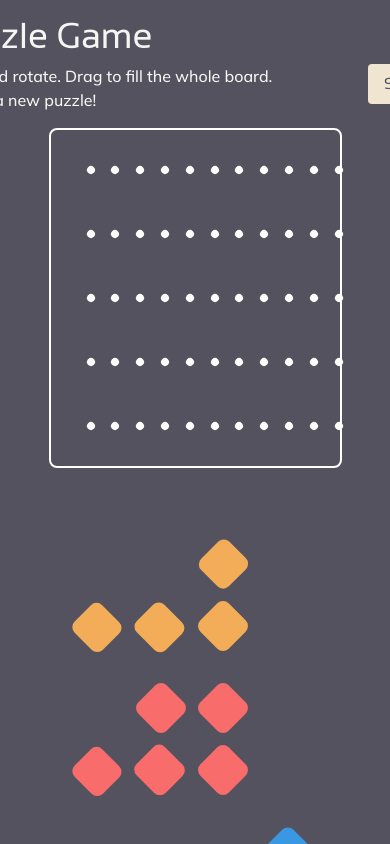
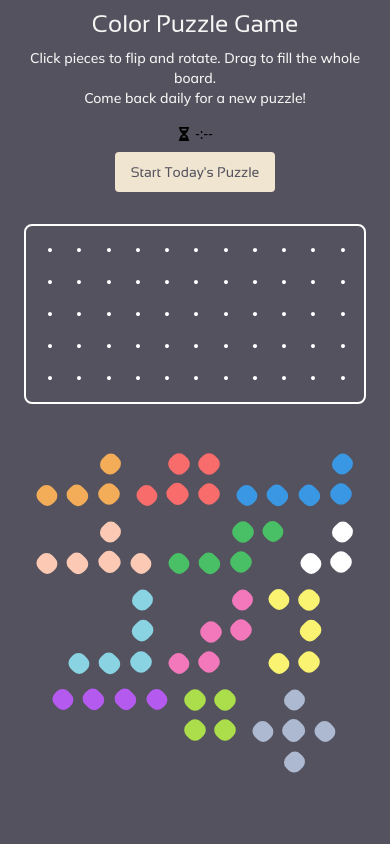
Before and after one commit to andrwyoung/color-puzzle, a React (Vite) app: page / in a window 390 px wide. Built offline with nearby package versions, Linux system fonts and the light colour scheme.

Commit message:
ui responsiveness (#1) - imperfect

```diff
--- a/src/components/drag-and-drop/droppable-board.tsx
+++ b/src/components/drag-and-drop/droppable-board.tsx
@@ -6,13 +6,15 @@ import React from "react";
 type DroppableBoardProps = {
   id: string;
   children: React.ReactNode;
+  cellSize: number;
 };
 
-export function DroppableBoard({ id, children }: DroppableBoardProps) {
+export function DroppableBoard({ id, children, cellSize }: DroppableBoardProps) {
   const { setNodeRef, isOver } = useDroppable({
     id ,
     data: {
-      type: "board"
+      type: "board",
+      cellSize
     }
   });
 
--- a/src/components/game.tsx
+++ b/src/components/game.tsx
@@ -11,12 +11,14 @@ import type { BoardType, PieceStatusMap, PuzzleData } from "../types/puzzle-type
 import { useDragHandlers } from "../hooks/drag-handlers.tsx";
 import { useSelectionHandlers } from "../hooks/piece-selection-handlers.tsx";
 import { useDailyPuzzle } from "../hooks/daily-puzzle-handlers.tsx";
+import { useResponsiveCellSize } from "../hooks/useResponsiveCellSize.tsx";
 import PieceContainer from "./piece-container.tsx";
-import { CELL_SIZE } from "../lib/constants/ui-constants.ts";
 import { FaHourglassHalf } from "react-icons/fa6";
 import { useTimer } from "../hooks/use-timer.tsx";
 
 export default function Board() {
+
+  const { cellSize, scaleContainer } = useResponsiveCellSize()
   // this is the actual game board
   const [currentBoard, setCurrentBoard] = useState<BoardType>(() =>
     Array.from({ length: BOARD_ROWS }, () => Array(BOARD_COLS).fill(0))
@@ -54,7 +56,8 @@ export default function Board() {
     setPieceStatus,
     setIsDragging,
     selectedPieceId,
-    setSelectedPieceId
+    setSelectedPieceId,
+    cellSize
   });
 
   const { selectPiece, deselectAll } = useSelectionHandlers({
@@ -119,34 +122,35 @@ export default function Board() {
 
   return (
     <DndContext onDragStart={onDragStart} onDragMove={onDragMove} onDragEnd={onDragEnd}>
-      <div className="flex flex-col w-10/12 h-full justify-items-center items-center p-4 gap-4">
-        <div className="flex justify-between gap-8 items-end" style={{ width: CELL_SIZE * BOARD_COLS }}>
+      <div className="flex flex-col w-full max-w-6xl mx-auto h-full justify-items-center items-center p-2 sm:p-4 gap-2 sm:gap-4 overflow-hidden">
+        <div className="flex flex-col sm:flex-row justify-between gap-4 sm:gap-8 items-center sm:items-end w-full" style={{ maxWidth: cellSize * BOARD_COLS }}>
           <div className="flex flex-col gap-2 items-left text-text">
-            <h1 className="text-4xl font-header font-normal">Color Puzzle Game</h1>
-            <p className="font-body">
+            <h1 className="text-2xl sm:text-3xl lg:text-4xl font-header font-normal text-center sm:text-left">Color Puzzle Game</h1>
+            <p className="font-body text-sm sm:text-base text-center sm:text-left">
               Click pieces to flip and rotate. Drag to fill the whole board. <br />
               Come back daily for a new puzzle!
             </p>
           </div>
           <div className="flex flex-col gap-2 items-center">
-            <div className="text-primary flex items-center gap-1">
+            <div className="ext-primary flex items-center gap-1 text-sm sm:text-base">
               <FaHourglassHalf />
               <p>{getFormattedTime()}</p>
             </div>
 
             {!puzzleLoaded ? (
               <Button onClick={startDailyPuzzle} title="Start Today's Puzzle (R)">
-                Start Today's Puzzle
+                <span className="text-sm sm:text-base">Start Today's Puzzle</span>
               </Button>
             ) : (
               <Button onClick={resetToTodaysPuzzle} title="Reset Puzzle (R)">
-                Reset Puzzle
+                <span className="text-sm sm:text-base">Reset Puzzle</span>
               </Button>
             )}
           </div>
         </div>
 
-        <div className="flex gap-x-8">
+        <div className="flex justify-center w-full p-4" style={{ transform: scaleContainer, transformOrigin: 'center top' }}>
+          <div className="flex gap-x-4 sm:gap-x-8">
             <GameBoard
               currentBoard={currentBoard}
               highlightedCells={highlightedCells}
@@ -154,9 +158,11 @@ export default function Board() {
               selectedPieceId={selectedPieceId}
               onPieceSelect={selectPiece}
               isDragging={isDragging}
+              cellSize={cellSize}
             />
           </div>
-        <div className="pt-8">
+        </div>
+        <div className="pt-4 w-full flex justify-center" style={{ transform: scaleContainer, transformOrigin: 'center top' }}>
           <PieceContainer
             pieceStatus={pieceStatus}
             setPieceStatus={setPieceStatus}
@@ -164,6 +170,7 @@ export default function Board() {
             deselectAll={deselectAll}
             onPieceSelect={selectPiece}
             isDragging={isDragging}
+            cellSize={cellSize}
           />
         </div>
       </div>
--- a/src/components/piece-container.tsx
+++ b/src/components/piece-container.tsx
@@ -6,7 +6,6 @@ import { FaArrowRotateRight, FaArrowRotateLeft } from "react-icons/fa6";
 import { useDroppable } from "@dnd-kit/core";
 import { usePieceManipulation } from "../hooks/rotate-and-flip-handlers";
 import { ALL_PIECES } from "../lib/constants/piece-constants";
-import { CELL_SIZE } from "../lib/constants/ui-constants";
 import { getBoundingBox } from "../lib/ui-helpers/get-bounding-box";
 import type { PieceStatusMap } from "../types/puzzle-types";
 import { DraggablePiece } from "./drag-and-drop/draggable-piece";
@@ -19,7 +18,8 @@ export default function PieceContainer({
   selectedPieceId,
   deselectAll,
   onPieceSelect,
-  isDragging
+  isDragging,
+  cellSize
 }: {
   pieceStatus: PieceStatusMap;
   setPieceStatus: React.Dispatch<React.SetStateAction<PieceStatusMap>>;
@@ -27,6 +27,7 @@ export default function PieceContainer({
   deselectAll: () => void;
   onPieceSelect: (pieceId: number) => void;
   isDragging: boolean;
+  cellSize: number;
 }) {
   const { setNodeRef } = useDroppable({
     id: "piece-container",
@@ -67,7 +68,7 @@ export default function PieceContainer({
   }, [flipSelectedHorizontally, rotateSelectedClockwise, rotateSelectedCounterclockwise, deselectAll]);
 
   return (
-    <div ref={setNodeRef} className="flex flex-wrap gap-4 p-4">
+    <div ref={setNodeRef} className="flex flex-wrap gap-1 sm:gap-2 md:gap-4 p-1 sm:p-2 md:p-4 max-w-full justify-center">
       {Object.entries(ALL_PIECES).map(([id, piece]) => {
         const pieceId = +id;
         const pieceState = pieceStatus[pieceId];
@@ -81,15 +82,13 @@ export default function PieceContainer({
         return (
           <div className="relative" key={`piece-${pieceId}`}>
             {isSelected && !isDragging && (
-              <div className="absolute z-50 -translate-y-12 flex gap-2">
+              <div className="absolute z-50 -translate-y-8 sm:-translate-y-10 flex gap-1 sm:gap-2">
                 {!ALL_PIECES[pieceId].disableRotation && (
                   <button
                     aria-label="Rotate piece counterclockwise (←)"
                     title="Rotate piece counterclockwise (←)"
                     type="button"
-                    className="
-                  p-2 bg-primary rounded-md text-background hover:scale-105
-              hover:bg-white cursor-pointer"
+                    className="p-1 sm:p-2 bg-primary rounded-md text-background hover:scale-105 hover:bg-white cursor-pointer text-xs sm:text-sm"
                     onMouseDown={e => {
                       e.stopPropagation();
                       e.preventDefault();
@@ -104,9 +103,7 @@ export default function PieceContainer({
                     type="button"
                     aria-label="Flip piece horizontally (↓ or F)"
                     title="Flip piece horizontally (↓ or F)"
-                    className="
-                  p-2 bg-primary rounded-md text-background hover:scale-105
-              hover:bg-white cursor-pointer"
+                    className="p-1 sm:p-2 bg-primary rounded-md text-background hover:scale-105 hover:bg-white cursor-pointer text-xs sm:text-sm"
                     onMouseDown={e => {
                       e.stopPropagation();
                       e.preventDefault();
@@ -121,9 +118,7 @@ export default function PieceContainer({
                     type="button"
                     aria-label="Rotate piece clockwise (→)"
                     title="Rotate piece clockwise (→)"
-                    className="
-                  p-2 bg-primary rounded-md text-background hover:scale-105
-              hover:bg-white cursor-pointer"
+                    className="p-1 sm:p-2 bg-primary rounded-md text-background hover:scale-105 hover:bg-white cursor-pointer text-xs sm:text-sm"
                     onMouseDown={e => {
                       e.stopPropagation();
                       e.preventDefault();
@@ -135,12 +130,12 @@ export default function PieceContainer({
                 )}
               </div>
             )}
-            <DraggablePiece id={id} pieceId={pieceId} key={id}>
+            <DraggablePiece id={id} pieceId={pieceId} key={id} cellSize={cellSize}>
               <div
                 className="relative"
                 style={{
-                  width: width * CELL_SIZE,
-                  height: height * CELL_SIZE
+                  width: width * cellSize,
+                  height: height * cellSize
                 }}
                 onMouseDown={e => {
                   e.stopPropagation();
@@ -153,6 +148,7 @@ export default function PieceContainer({
                   color={piece.color}
                   isSelected={isSelected}
                   isDragging={isDragging}
+                  cellSize={cellSize}
                 />
               </div>
             </DraggablePiece>
--- a/src/components/piece.tsx
+++ b/src/components/piece.tsx
@@ -1,6 +1,5 @@
 // this is what a piece looks like when it's not yet placed on the board
 
-import { CELL_SIZE } from "../lib/constants/ui-constants";
 import { type Coordinate } from "../types/puzzle-types";
 
 export function Piece({
@@ -8,19 +7,24 @@ export function Piece({
   anchor,
   color,
   isSelected = false,
-  isDragging
+  isDragging,
+  cellSize
 }: {
   base: Coordinate[];
   anchor: [number, number];
   color: string;
   isSelected?: boolean;
   isDragging: boolean;
+  cellSize: number;
 }) {
   // fast lookup for border rendering
   const cellSet = new Set(base.map(([r, c]) => `${r},${c}`));
   const hasCell = (r: number, c: number) => cellSet.has(`${r},${c}`);
 
   const borderColor = (isSelected && !isDragging) ? "rgba(255,255,255,0.2)" : "transparent";
+
+  const cellOffset = Math.max(1, Math.floor(cellSize * 0.015));
+  const totalCellSize = cellSize + (cellOffset * 2);
 
   // this mess is here SIMPLY cause I wanted to make the piece bigger on hover lol
   // 1) bounding box in cell units
@@ -31,10 +35,10 @@ export function Piece({
   const minDc = Math.min(...dcs);
   const maxDc = Math.max(...dcs);
   // 2) wrapper position in px (align to top-left of piece)
-  const groupTop = (anchor[0] + minDr) * CELL_SIZE;
-  const groupLeft = (anchor[1] + minDc) * CELL_SIZE;
-  const groupWidth = (maxDc - minDc + 1) * CELL_SIZE + 2; // +2 to account for your 1px offset borders
-  const groupHeight = (maxDr - minDr + 1) * CELL_SIZE + 2;
+  const groupTop = (anchor[0] + minDr) * cellSize;
+  const groupLeft = (anchor[1] + minDc) * cellSize;
+  const groupWidth = (maxDc - minDc + 1) * cellSize + 2; // +2 to account for your 1px offset borders
+  const groupHeight = (maxDr - minDr + 1) * cellSize + 2;
 
   return (
     <div className="relative">
@@ -42,15 +46,15 @@ export function Piece({
         className="absolute cursor-pointer origin-center transition-transform
          duration-150 ease-out hover:scale-105 z-0"
         style={{
-          top: groupTop - 1,
-          left: groupLeft - 1,
+          top: groupTop - cellOffset,
+          left: groupLeft - cellOffset,
           width: groupWidth,
           height: groupHeight
         }}
       >
         {base.map(([dr, dc], i) => {
-          const top = (anchor[0] + dr) * CELL_SIZE;
-          const left = (anchor[1] + dc) * CELL_SIZE;
+          const top = (anchor[0] + dr) * cellSize;
+          const left = (anchor[1] + dc) * cellSize;
 
           const borderTop = !hasCell(dr - 1, dc) ? `2px solid ${borderColor}` : "none";
           const borderBottom = !hasCell(dr + 1, dc) ? `2px solid ${borderColor}` : "none";
@@ -62,10 +66,10 @@ export function Piece({
               key={i}
               className="absolute flex items-center justify-center"
               style={{
-                top: top - 1,
-                left: left - 1,
-                width: CELL_SIZE + 2,
-                height: CELL_SIZE + 2,
+                top: top - cellOffset,
+                left: left - cellOffset,
+                width: totalCellSize,
+                height: totalCellSize,
                 color: color,
                 borderTop,
                 borderBottom,
--- a/src/hooks/drag-handlers.tsx
+++ b/src/hooks/drag-handlers.tsx
@@ -1,6 +1,5 @@
 import { useState } from "react";
 import { BOARD_ROWS, BOARD_COLS } from "../lib/constants/board-constants";
-import { CELL_SIZE } from "../lib/constants/ui-constants";
 import { canPlacePiece } from "../lib/ui-helpers/can-place-piece";
 import { removePieceFromBoard } from "../lib/ui-helpers/board-utils";
 import type { BoardType, Coordinate, PieceState, PieceStatusMap } from "../types/puzzle-types";
@@ -14,7 +13,8 @@ export function useDragHandlers({
   setPieceStatus,
   setIsDragging,
   selectedPieceId,
-  setSelectedPieceId
+  setSelectedPieceId,
+  cellSize
 }: {
   currentBoard: BoardType;
   setCurrentBoard: React.Dispatch<React.SetStateAction<BoardType>>;
@@ -24,6 +24,7 @@ export function useDragHandlers({
   setIsDragging: React.Dispatch<React.SetStateAction<boolean>>;
   selectedPieceId: number | null;
   setSelectedPieceId: React.Dispatch<React.SetStateAction<number | null>>;
+  cellSize: number;
 }) {
   // where the mouse currently is
   const [dragPosition, setDragPosition] = useState({ x: 0, y: 0 });
@@ -44,8 +45,8 @@ export function useDragHandlers({
 
     // return which cell it lands in
     return {
-      colIndex: Math.floor(relX / CELL_SIZE),
-      rowIndex: Math.floor(relY / CELL_SIZE)
+      colIndex: Math.floor(relX / cellSize),
+      rowIndex: Math.floor(relY / cellSize)
     };
   }
 
@@ -126,8 +127,8 @@ export function useDragHandlers({
     const boardRect = boardEl.getBoundingClientRect();
 
     // how far the mouse is from the MIDDLE of the top-left "cell" of the piece
-    const cellCenterX = CELL_SIZE / 2;
-    const cellCenterY = CELL_SIZE / 2;
+    const cellCenterX = cellSize / 2;
+    const cellCenterY = cellSize / 2;
     const offsetX = mouseEvent.clientX - (pieceRect.left + cellCenterX);
     const offsetY = mouseEvent.clientY - (pieceRect.top + cellCenterY);
 
--- /dev/null
+++ b/src/hooks/useResponsiveCellSize.tsx
@@ -0,0 +1,50 @@
+import { useEffect, useState } from 'react';
+import { BASE_CELL_SIZE, MIN_CELL_SIZE, PADDING_ALLOWANCE } from "../lib/constants/ui-constants";
+import { BOARD_ROWS, BOARD_COLS } from "../lib/constants/board-constants";
+
+export function useResponsiveCellSize() {
+    const [cellSize, setCellSize] = useState(BASE_CELL_SIZE);
+    const [scaleContainer, setScaleContainer] = useState('scale(1)');
+
+    useEffect(() => {
+        const calculateResponsiveSize = () => {
+        const windowWidth = window.innerWidth;
+        const windowHeight = window.innerHeight;
+
+        // Calculate available space for the board
+        const availableWidth = windowWidth - PADDING_ALLOWANCE;
+        const availableHeight = windowHeight - 300; // Reserve space for header, pieces, etc.
+
+        // Calculate what cell size would fit based on board dimensions
+        const maxCellSizeByWidth = Math.floor(availableWidth / BOARD_COLS);
+        const maxCellSizeByHeight = Math.floor(availableHeight / BOARD_ROWS);
+
+        // Use the smaller constraint
+        let newCellSize = Math.min(maxCellSizeByWidth, maxCellSizeByHeight, BASE_CELL_SIZE);
+
+        // If the calculated cell size is too small, use minimum and scale the container
+        if (newCellSize < MIN_CELL_SIZE) {
+            const scaleFactor = newCellSize / MIN_CELL_SIZE;
+            setCellSize(MIN_CELL_SIZE);
+            setScaleContainer(`scale(${Math.max(scaleFactor, 0.5)})`); // Don't scale below 0.5
+        } else {
+            setCellSize(newCellSize);
+            setScaleContainer('scale(1)');
+        }
+        };
+
+        calculateResponsiveSize();
+
+        const handleResize = () => {
+        calculateResponsiveSize();
+        };
+
+        window.addEventListener('resize', handleResize);
+        return () => window.removeEventListener('resize', handleResize);
+    }, []);
+
+    return {
+        cellSize,
+        scaleContainer
+    };
+}
--- a/src/lib/constants/ui-constants.ts
+++ b/src/lib/constants/ui-constants.ts
@@ -2,6 +2,10 @@
 
 export const CELL_SIZE = 64;
 
+export const BASE_CELL_SIZE = 64;
+export const MIN_CELL_SIZE = 32;
+export const PADDING_ALLOWANCE = 32;
+
 // default color if a cell is empty
 export const DEFAULT_COLOR = "#ffffff";
 export const ERROR_COLOR = "#000000";
```
Also changed, not shown: src/components/drag-and-drop/draggable-piece.tsx (+6 -3 lines), src/components/game-board.tsx (+15 -10 lines). Lines whose indentation alone changed are shown as unchanged.
